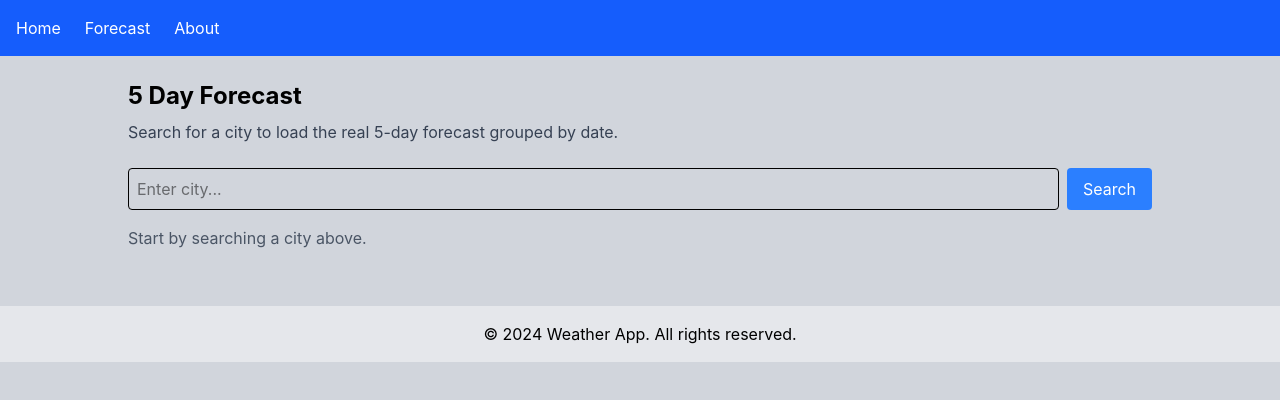
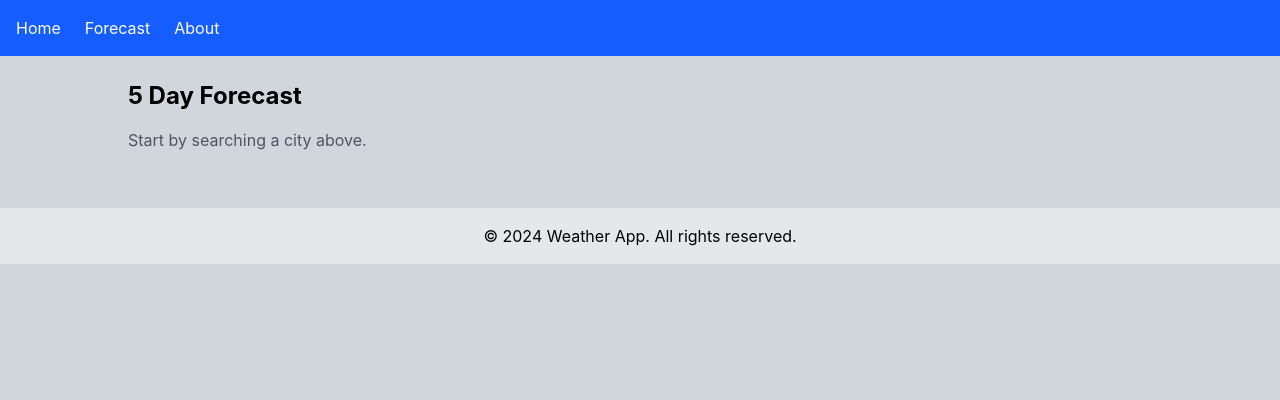
Before and after one commit to Abukiya/skye, a React (Vite) app: page /forecast in a window 1280 px wide. Shown: the top 400 px of the page. Built offline with nearby package versions, Linux system fonts and the light colour scheme.

Commit message:
reomved the search option from the foracast page so it can automatically show forcast using home page input

```diff
--- a/src/components/ForecastCard.jsx
+++ b/src/components/ForecastCard.jsx
@@ -2,7 +2,7 @@ function ForecastCard({ day }) {
   const { date, temp_min, temp_max, description, icon, humidity, wind } = day
 
   return (
-    <article className="rounded-2xl border border-white/25 bg-white/10 p-4 text-white shadow-lg backdrop-blur-lg">
+    <article className="rounded-2xl border border-white/25 bg-white/10 p-4 text-white shadow-lg backdrop-blur-lg hover:scale-[1.02] transition-transform">
       <p className="text-sm text-white/70">{date}</p>
       <div className="flex items-center gap-3 mt-2">
         {icon && (
--- a/src/pages/Forecast.jsx
+++ b/src/pages/Forecast.jsx
@@ -1,10 +1,22 @@
-import SearchBar from "../components/SearchBar"
+import { useEffect } from "react"
+import { useSearchParams } from "react-router-dom"
 import ForecastCard from "../components/ForecastCard"
 import Loader from "../components/Loader"
 import useWeather from "../hooks/useWeather"
 
 function Forecast() {
   const { forecast, loading, error, searchForecast } = useWeather()
+  const [searchParams] = useSearchParams()
+  const cityFromQuery = searchParams.get("city")
+
+  useEffect(() => {
+    const cityToSearch = cityFromQuery || localStorage.getItem("lastCity")
+
+    if (cityToSearch) {
+      searchForecast(cityToSearch)
+    }
+    // eslint-disable-next-line react-hooks/exhaustive-deps
+  }, [cityFromQuery])
 
   const dailyForecast = () => {
     if (!forecast?.list) return []
@@ -58,12 +70,6 @@ function Forecast() {
   return (
     <div className="max-w-5xl mx-auto">
       <h1 className="text-2xl font-bold">5 Day Forecast</h1>
-      <p className="mt-2 mb-6 text-gray-700">
-        Search for a city to load the real 5-day forecast grouped by date.
-      </p>
-
-      <SearchBar onSearch={searchForecast} />
-
       {loading && <Loader />}
       {error && <p className="text-red-500 mt-4">{error}</p>}
 
```
